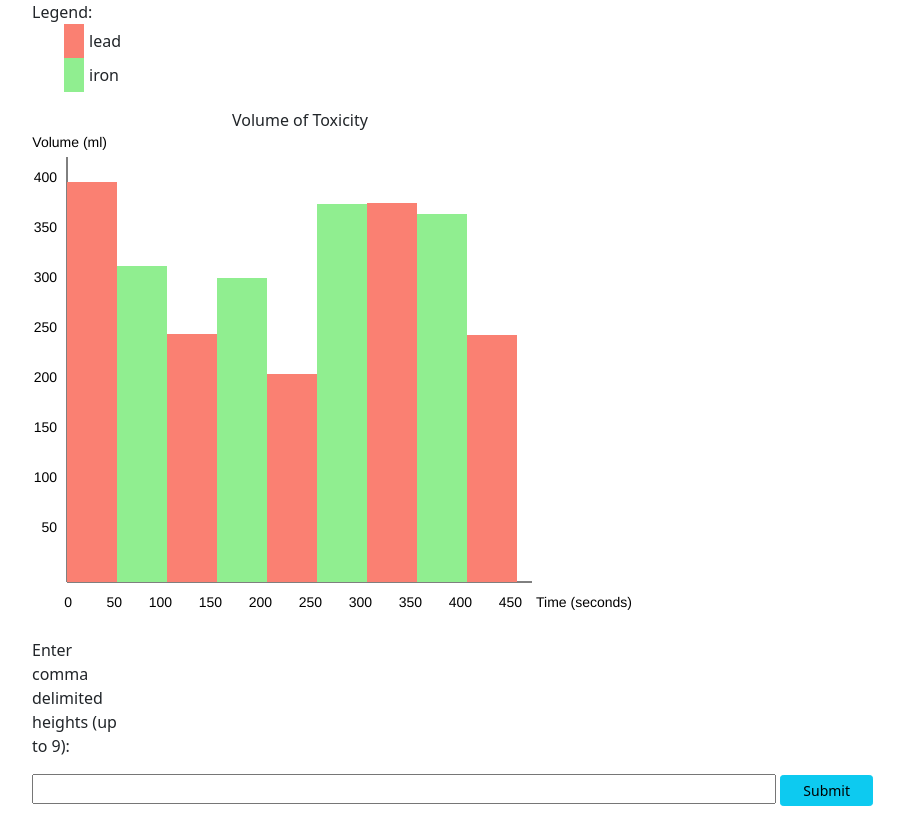
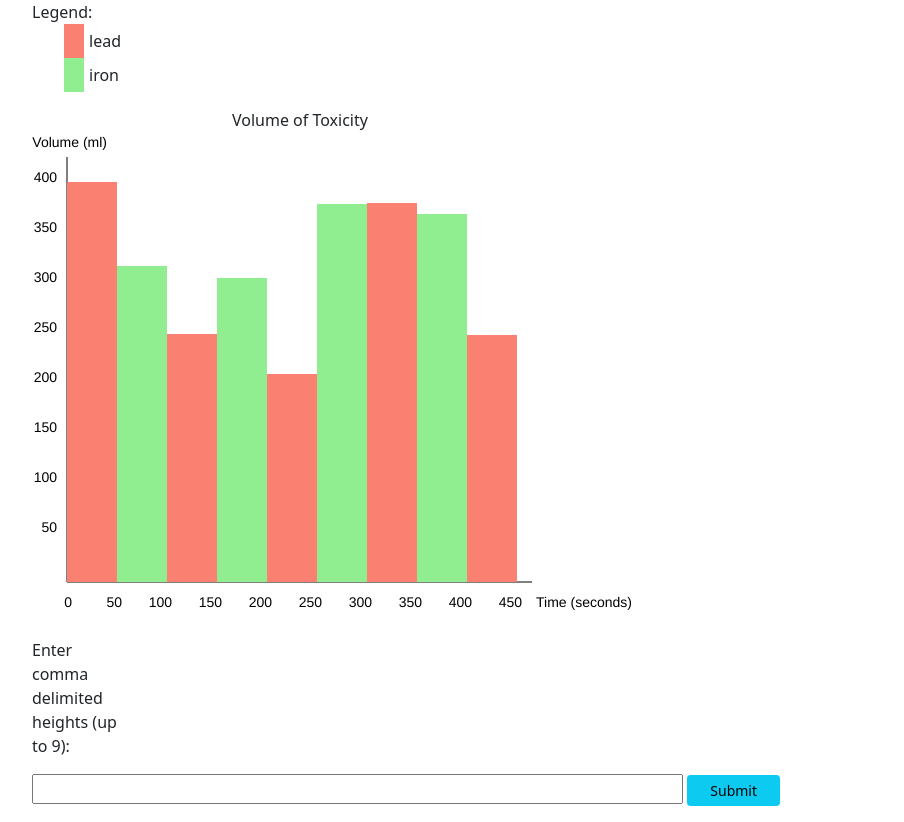
Before and after one commit to brookd-lab/histogram_new, a plain HTML site: page index.html in a window 1280 px wide. Shown: the whole page, without its empty margins (50-954 px from the left). Drawn offline with nearby package versions, Linux system fonts and the light colour scheme.

Commit message:
Add files via upload

```diff
--- a/index.html
+++ b/index.html
@@ -16,7 +16,7 @@
         <canvas class="text-center" id="histogram"></canvas>
         <p class="col-1">Enter comma delimited heights (up to 9):</p>
         <p>
-            <input class="col-8 ps-2" id="values" />
+            <input class="col-7 ps-2" id="values" />
             <button onclick="drawGraph()" class="col-1 btn btn-info btn-sm">Submit</button>
         </p>
     </div>
```
